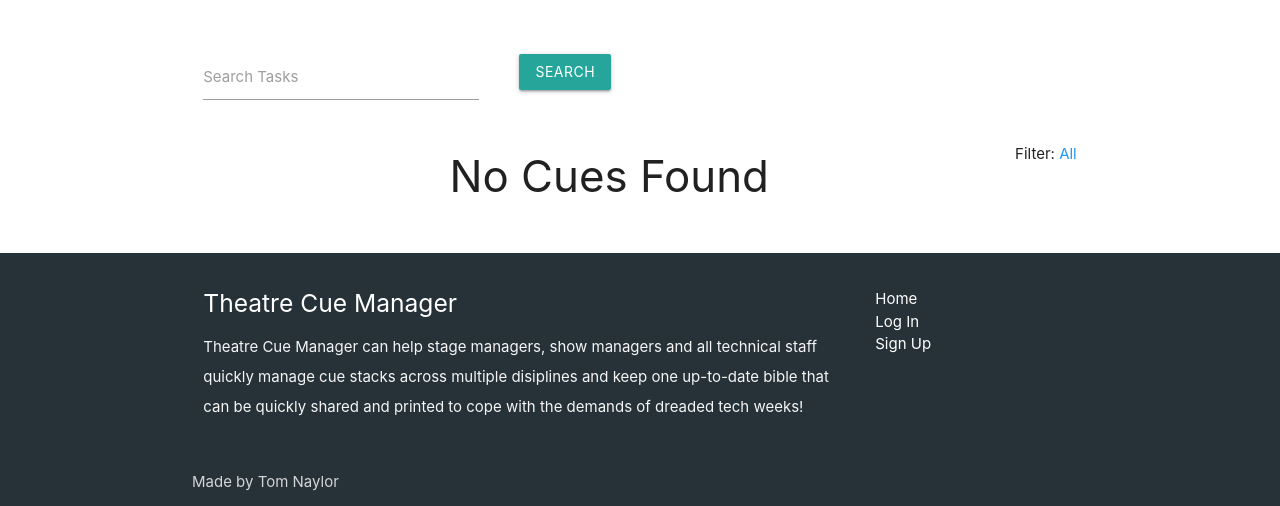
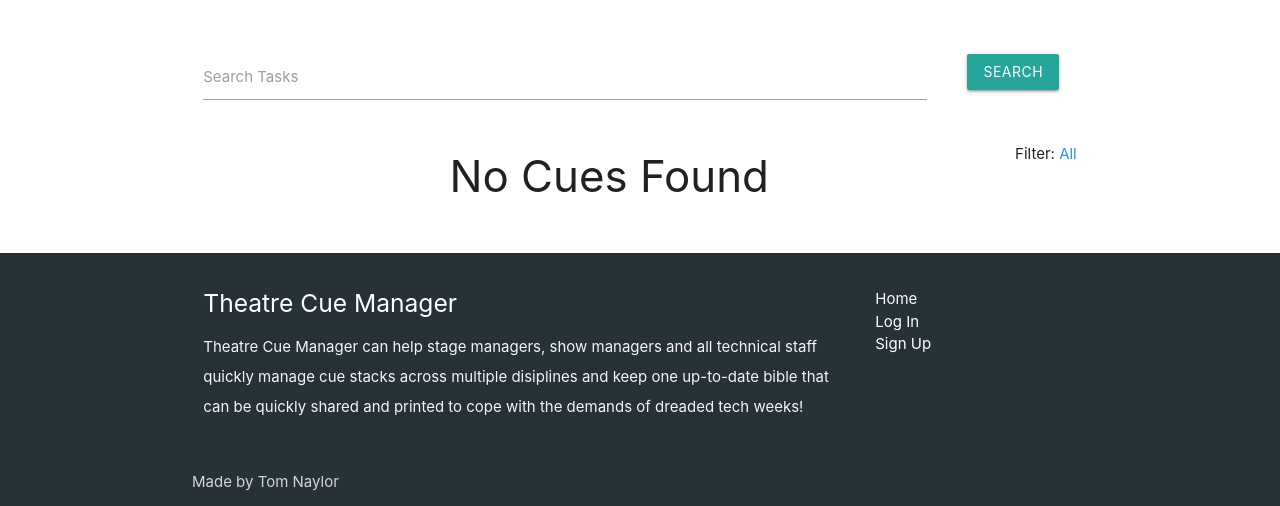
Before and after one commit to tomnaylor/codeinstitute-ms3, a Flask app: page / in a window 1280 px wide. Shown: the part 148-654 px from the top of the page. Run offline with Flask 2, Linux system fonts and the light colour scheme; data that the repository does not hold is empty; some libraries are stand-ins or nearby versions.

Commit message:
fix: css fixes in search form

```diff
--- a/templates/cues.html
+++ b/templates/cues.html
@@ -6,10 +6,9 @@ Cues
 
 
 {% block content %}
-
         <form action="{{ url_for('get_cues') }}" method="get">
             <div class="row">
-        <div class="input-field col s4">
+                <div class="input-field col m10 s8">
                     <input type="text" name="search" id="search" minlength="2" class="validate" required>
                     <label for="search">Search Tasks</label>
                 </div>
@@ -20,7 +19,8 @@ Cues
         </form>
 
 
-<div class="right">
+    <div class="row right">
+        <div class="col s12">
             Filter:
             <a href="{{ url_for('get_cues') }}" class="blue-text">All</a>
 
@@ -28,6 +28,8 @@ Cues
             | <a href="{{ url_for('get_cues', dept=department.name) }}" class="blue-text">{{ department.name }}</a>
             {% endfor %}
         </div>
+    </div>
+
 
     {% if cues[0]|length > 0 %}
         <table class="highlight responsive-table">
```
Lines whose indentation alone changed are shown as unchanged.
